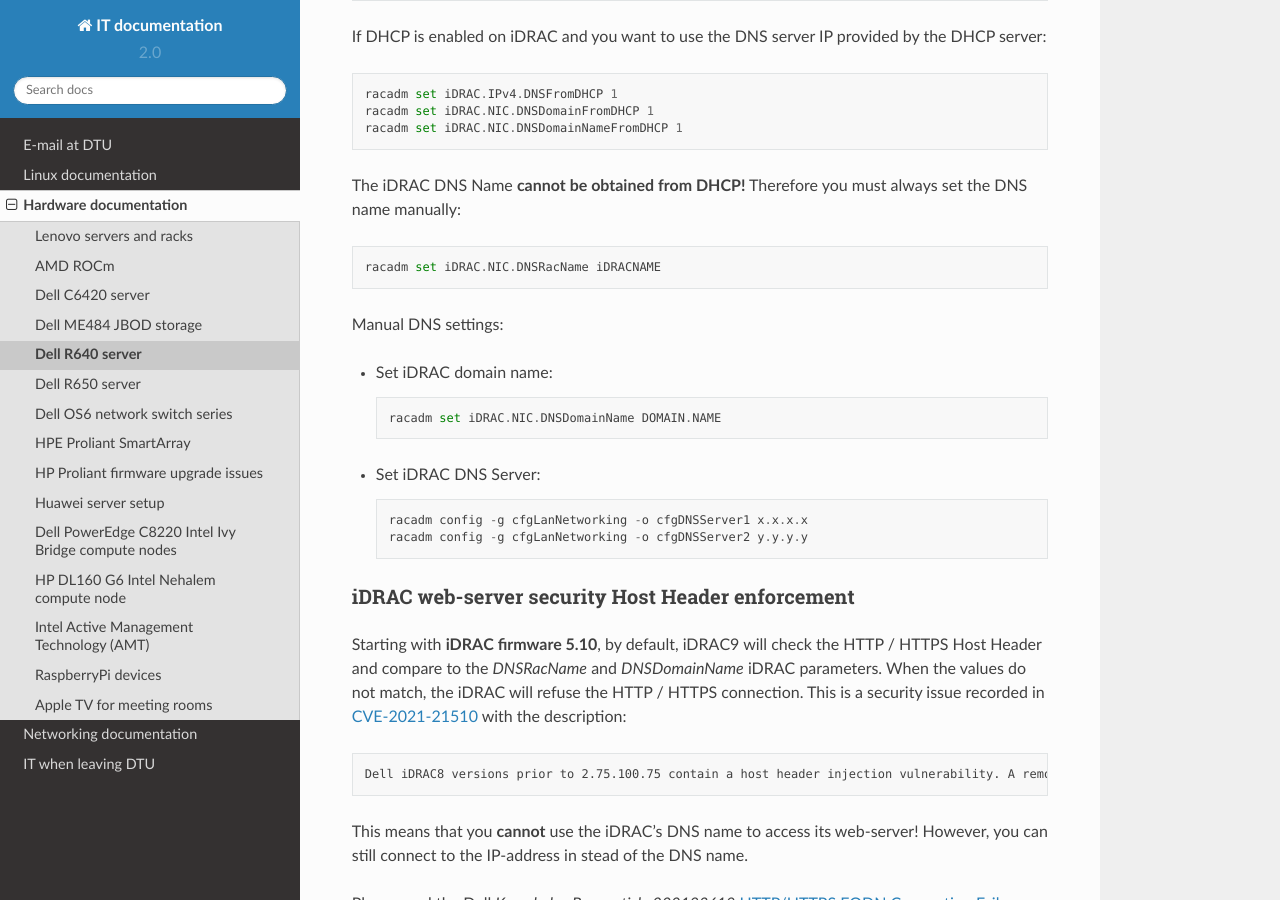
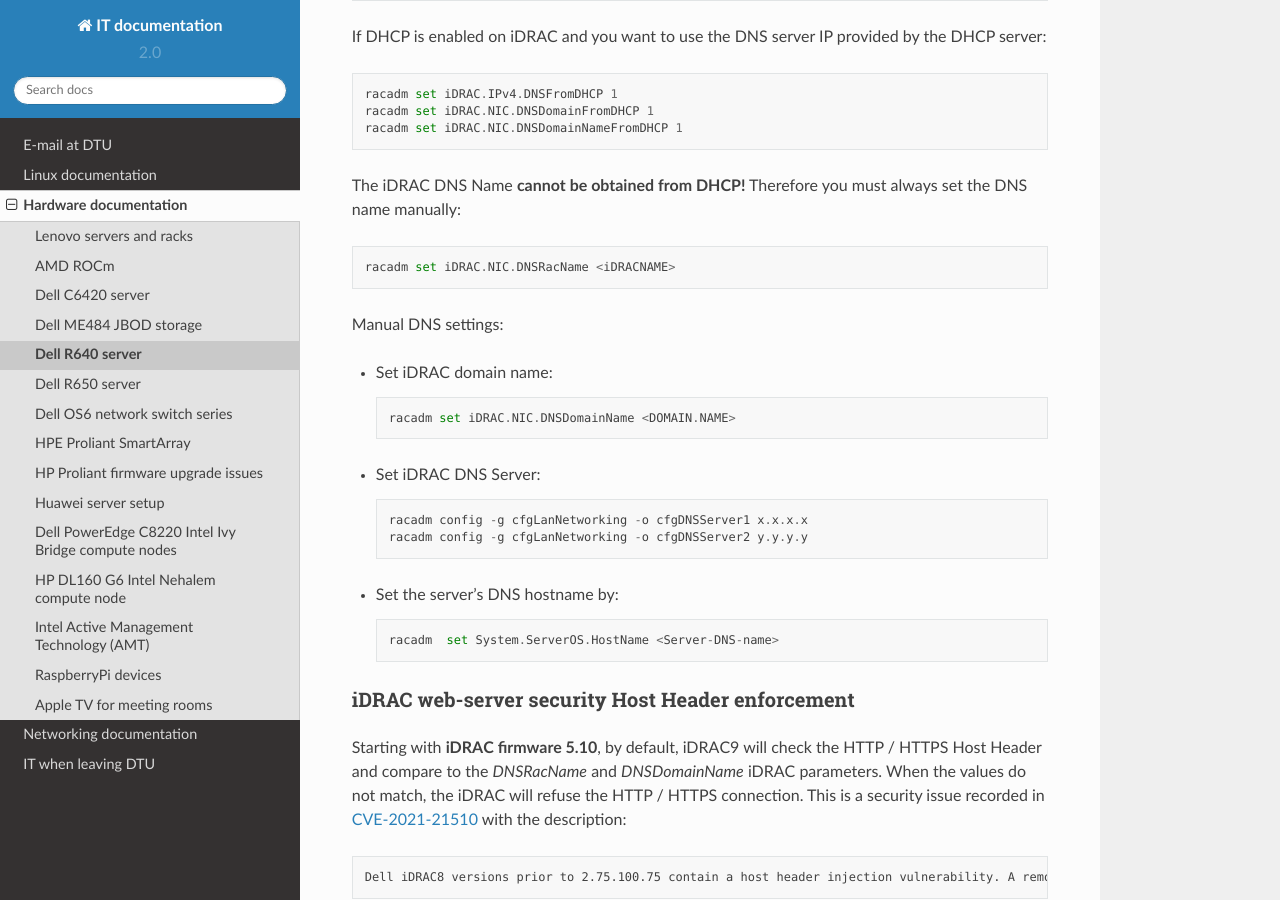
Before and after one commit to OleHolmNielsen/ITwiki, a Sphinx documentation site: the page built from docs/Dell_R640.rst, in a window 1280 px wide and 900 px high, scrolled down 13938 px. Built offline with Sphinx 7.4.7 and the Read the Docs theme 2.0.0, drawn with Linux system fonts in a browser that asks for light colours.

Commit message:
Set server hostname

```diff
--- a/docs/Dell_R640.rst
+++ b/docs/Dell_R640.rst
@@ -579,22 +579,25 @@ If DHCP is enabled on iDRAC and you want to use the DNS server IP provided by th
   racadm set iDRAC.NIC.DNSDomainFromDHCP 1
   racadm set iDRAC.NIC.DNSDomainNameFromDHCP 1
 
-
 The iDRAC DNS Name **cannot be obtained from DHCP!**
 Therefore you must always set the DNS name manually::
 
-    racadm set iDRAC.NIC.DNSRacName iDRACNAME
+    racadm set iDRAC.NIC.DNSRacName <iDRACNAME>
 
 Manual DNS settings:
 
 * Set iDRAC domain name::
 
-    racadm set iDRAC.NIC.DNSDomainName DOMAIN.NAME
+    racadm set iDRAC.NIC.DNSDomainName <DOMAIN.NAME>
 
 * Set iDRAC DNS Server::
 
     racadm config -g cfgLanNetworking -o cfgDNSServer1 x.x.x.x
     racadm config -g cfgLanNetworking -o cfgDNSServer2 y.y.y.y
+
+* Set the server's DNS hostname by::
+
+    racadm  set System.ServerOS.HostName <Server-DNS-name>
 
 iDRAC web-server security Host Header enforcement
 -------------------------------------------------
```
